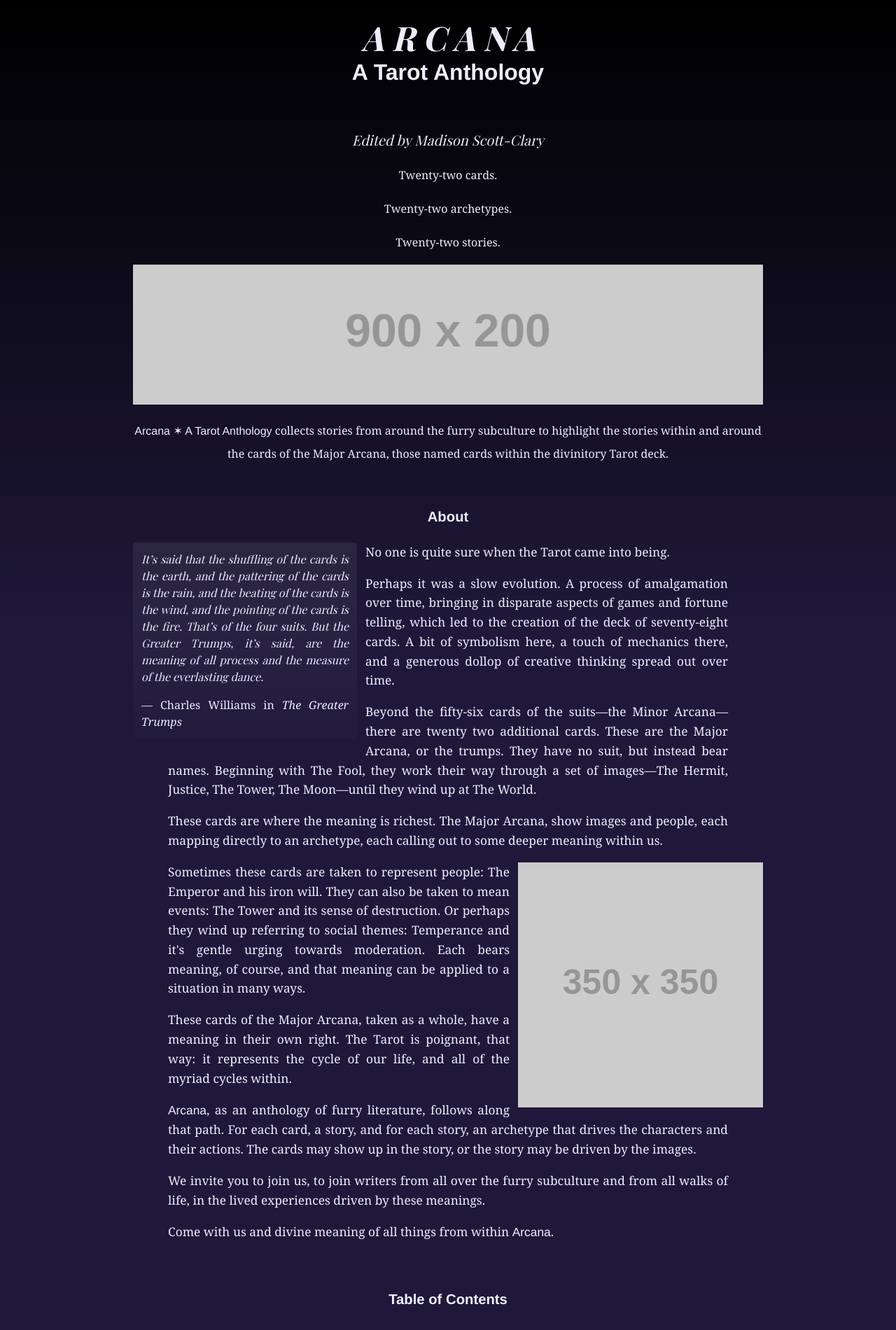
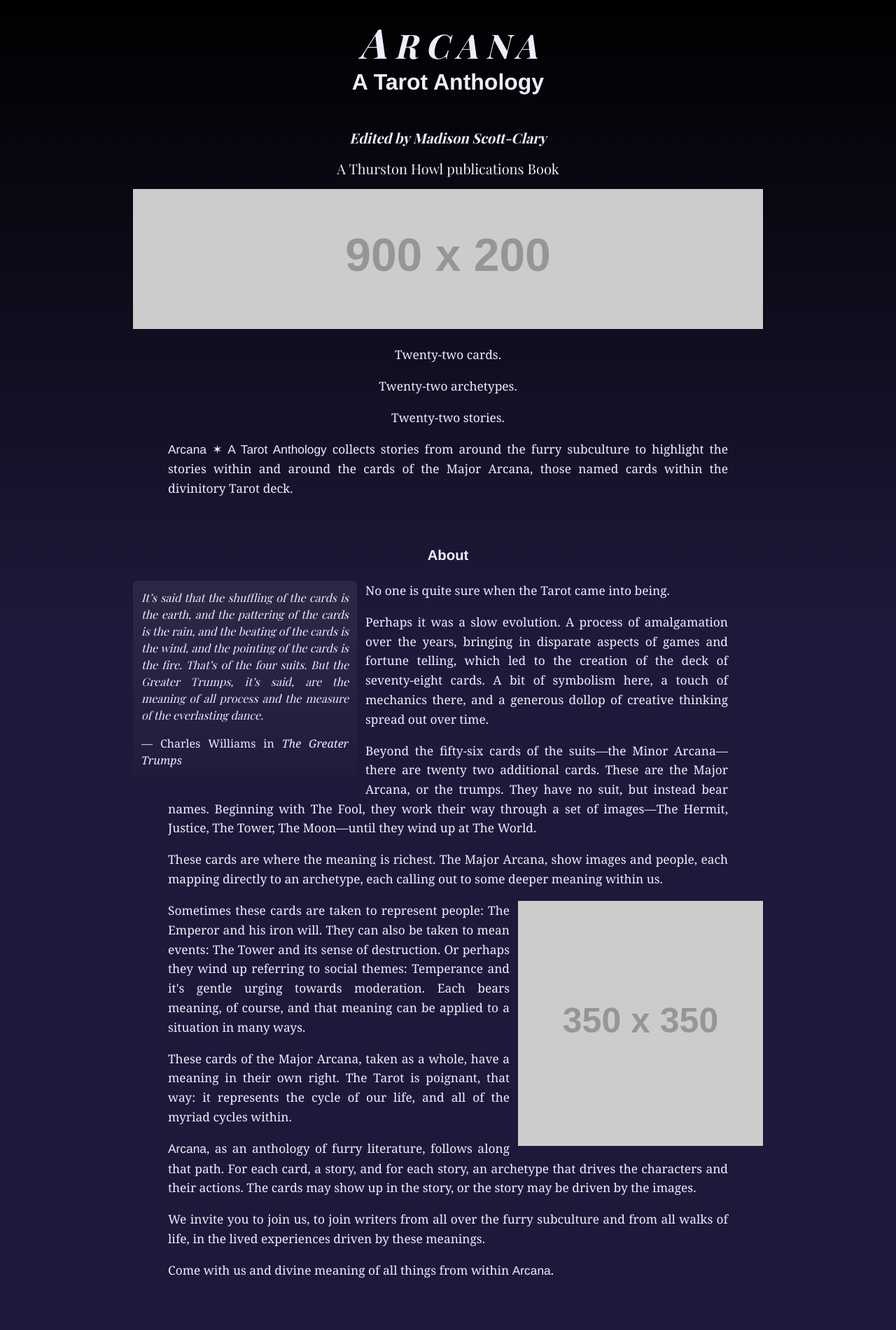
Before and after one commit to makyo/anthologies.furrywriting.life, a Jekyll site: the page arcana/draft.html, which Jekyll copies as it is, in a window 1280 px wide. Shown: the top 1900 px of the page at 70% size. Built offline with Jekyll 4.4.1, drawn with Linux system fonts in a browser that asks for light colours; some web fonts are replaced.

Commit message:
Work on Arcana

```diff
--- a/arcana/draft.html
+++ b/arcana/draft.html
@@ -12,19 +12,23 @@
         <h1><em>A R C A N <span class="kern">A</span></em><br />A Tarot Anthology</h1>
         <hr />
         <h2><em>Edited by Madison Scott-Clary</em></h2>
-        <p>Twenty-two cards.</p>
-
-        <p>Twenty-two archetypes.</p>
-
-        <p>Twenty-two stories.</p>
+        <h2>A Thurston Howl publications Book</h2>
 
         <a href="http://placehold.it"><img src="http://placehold.it/900x200/2f294b/1f183a"></a>
+    </header>
+    <main class="wrapper">
+
+        <div class="center">
+            <p>Twenty-two cards.</p>
+
+            <p>Twenty-two archetypes.</p>
+
+            <p>Twenty-two stories.</p>
+        </div>
 
         <p><span class="titlefont">Arcana ✶ A Tarot Anthology</span> collects stories from around the furry subculture to highlight the stories within and around the cards of the Major Arcana, those named cards within the divinitory Tarot deck.</p>
 
         <hr />
-    </header>
-    <main class="wrapper">
 
         <h3>About</h3>
         <blockquote class="pull-left">
@@ -34,7 +38,7 @@
 
         <p>No one is quite sure when the Tarot came into being.</p>
 
-        <p>Perhaps it was a slow evolution. A process of amalgamation over time, bringing in disparate aspects of games and fortune telling, which led to the creation of the deck of seventy-eight cards. A bit of symbolism here, a touch of mechanics there, and a generous dollop of creative thinking spread out over time.</p>
+        <p>Perhaps it was a slow evolution. A process of amalgamation over the years, bringing in disparate aspects of games and fortune telling, which led to the creation of the deck of seventy-eight cards. A bit of symbolism here, a touch of mechanics there, and a generous dollop of creative thinking spread out over time.</p>
 
         <p>Beyond the fifty-six cards of the suits&mdash;the Minor Arcana&mdash;there are twenty two additional cards. These are the Major Arcana, or the trumps. They have no suit, but instead bear names. Beginning with The Fool, they work their way through a set of images&mdash;The Hermit, Justice, The Tower, The Moon&mdash;until they wind up at The World.</p>
 
--- a/arcana/main.scss
+++ b/arcana/main.scss
@@ -41,7 +41,7 @@ body {
 h1, h2, h3, h4, h5, h6, .titlefont {
     font-family: $title;
 }
-h1, h2, h3, h4, h5, h6 {
+h1, h2, h3, h4, h5, h6, .center {
     text-align: center;
 }
 
@@ -68,10 +68,19 @@ header, footer {
     em {
         font-family: $display;
         font-weight: 700;
-        font-size: 36pt;
     }
 
     h1 {
+        margin-bottom: 0;
+
+        &:first-letter {
+            font-size: 44pt;
+        }
+
+        em {
+            font-size: 36pt;
+        }
+
         .kern {
             margin-left: -3pt;
         }
@@ -81,7 +90,8 @@ header, footer {
         }
     }
 
-    h2 em {
+    h2 {
+        font-family: $display;
         font-weight: 300;
         font-size: 15pt;
     }
```
